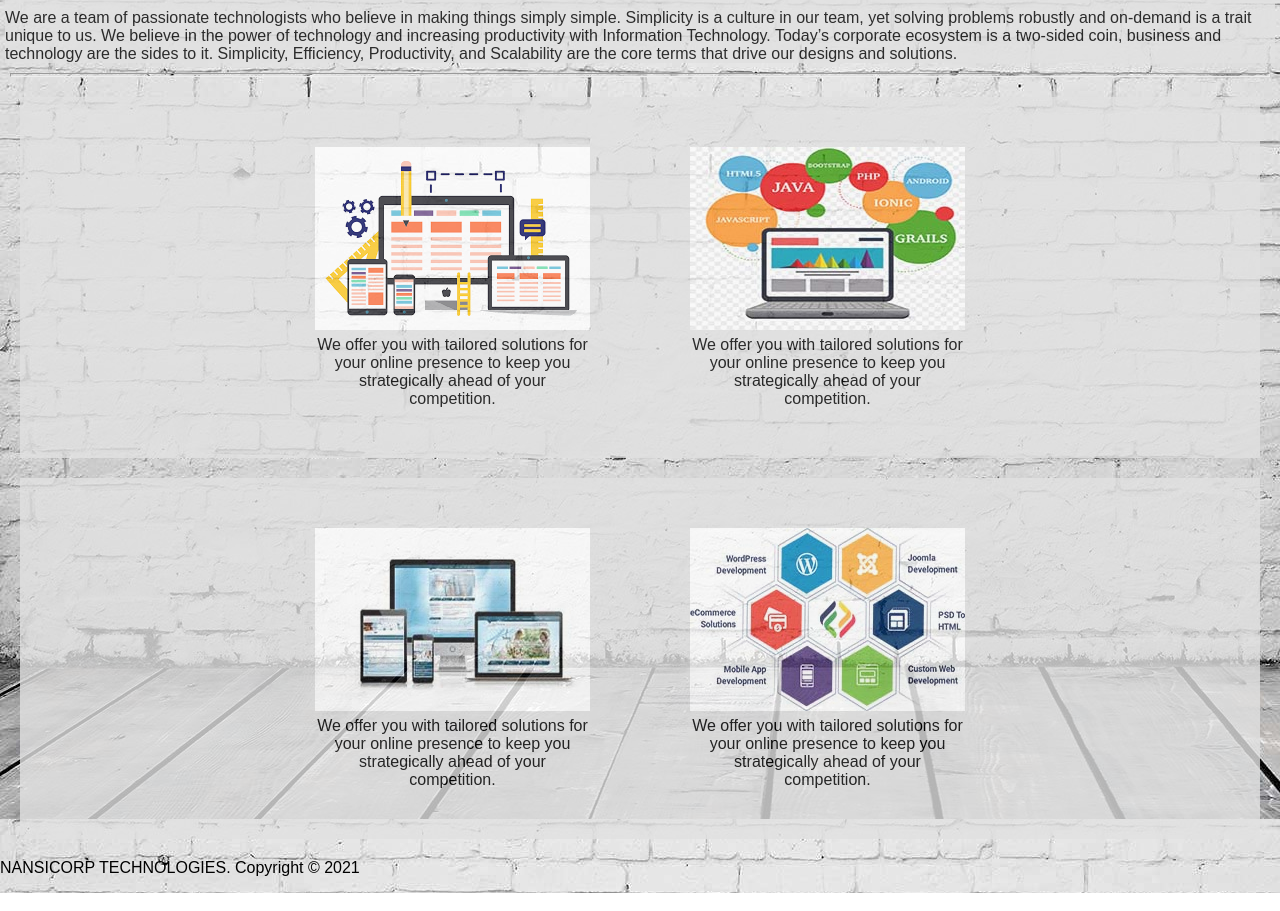
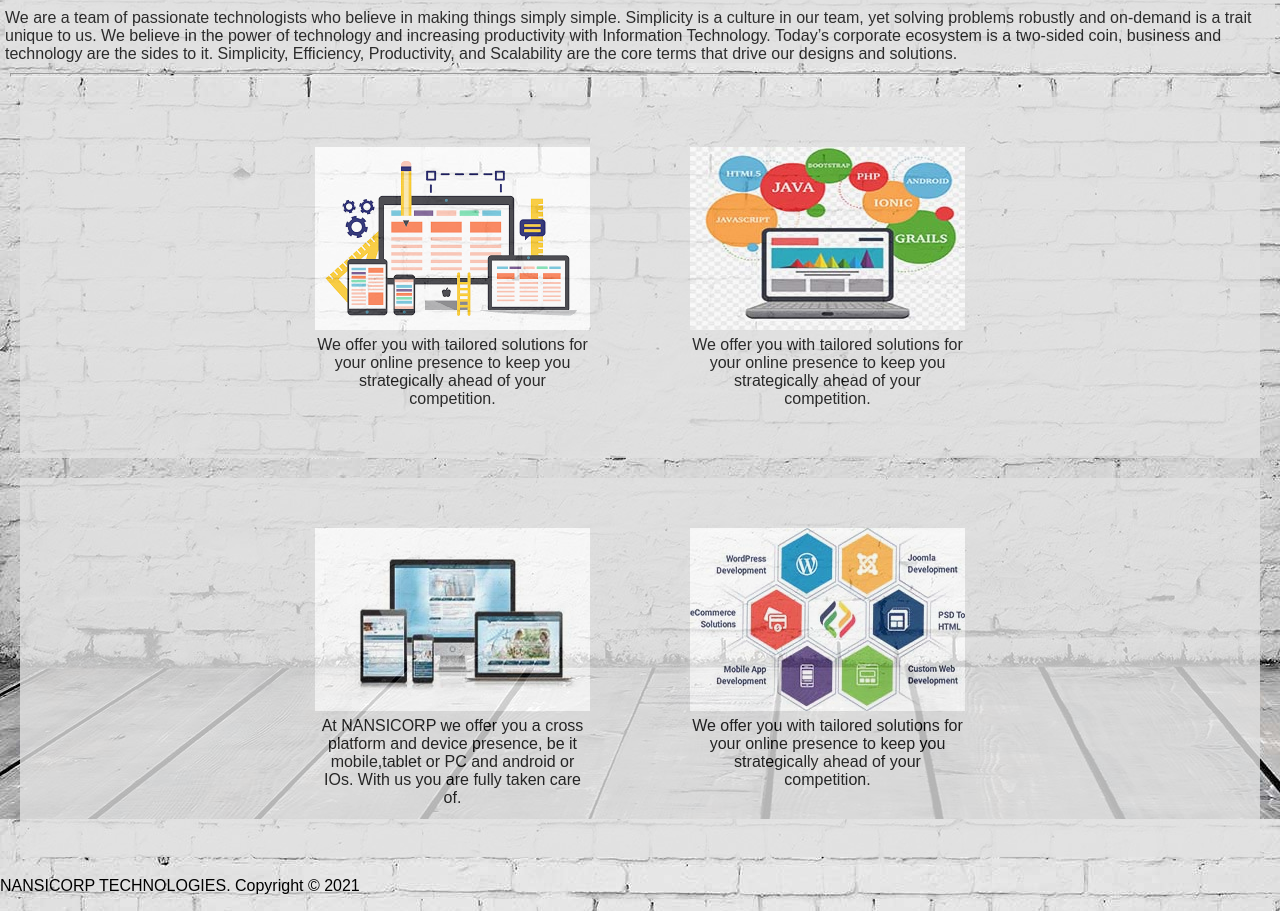
Before and after one commit to nansiarauf/yisonweb, a plain HTML site: page about.html in a window 1280 px wide. Shown: the part 141-1052 px from the top of the page. Drawn offline with Linux system fonts and the light colour scheme.

Commit message:
new project

```diff
--- a/about.html
+++ b/about.html
@@ -45,7 +45,7 @@
         <section class="jobs2">
             <div>
                 <img src="img/crossp.jpg" alt="">
-                <article>We offer you with tailored solutions for your online presence to keep you strategically ahead of your competition.
+                <article>At NANSICORP we offer you a cross platform and device presence, be it mobile,tablet or PC and android or IOs. With us you are fully taken care of.
                 </article>
             </div>
             <div>
```
